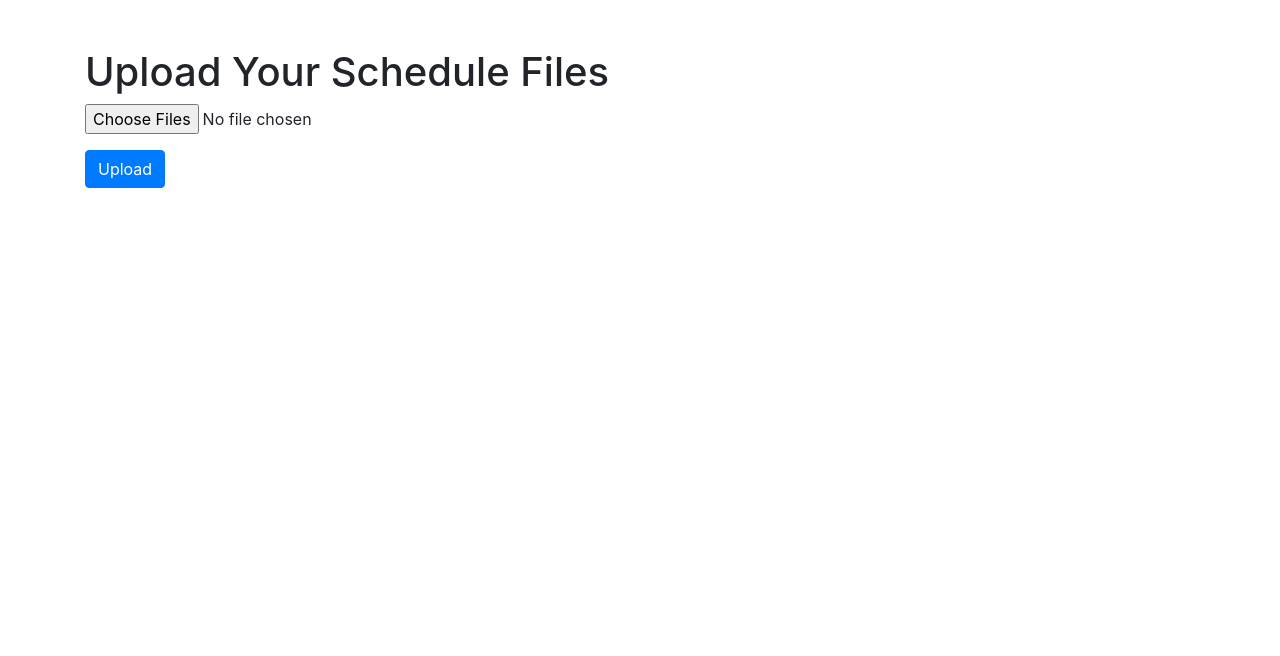
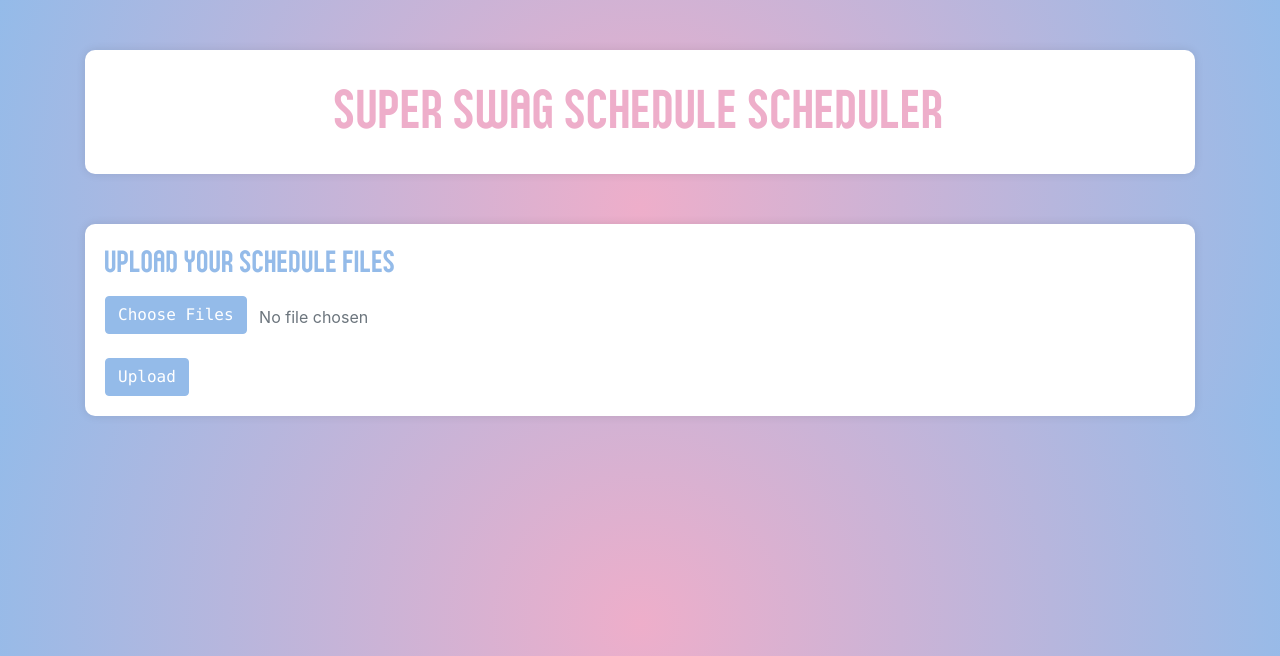
Before and after one commit to Aaron-Reyes-Rodriguez/Hack_UO, a Flask app: page / in a window 1280 px wide. Shown: the top 656 px of the page. Run offline with Flask 3, Linux system fonts and the light colour scheme; some libraries are stand-ins or nearby versions.

Commit message:
front end

```diff
--- a/quackhacks/static/index.css
+++ b/quackhacks/static/index.css
@@ -0,0 +1,57 @@
+@import 'node_modules/bootstrap/scss/bootstrap';
+
+/* Uploading my own font */
+@font-face {
+    font-family: 'Hilumions Sans';
+    src: url('HILUMIONSANSDEMO.ttf') format('opentype');
+}
+
+
+body {
+    background: radial-gradient(circle, rgba(238,174,202,1) 0%, rgba(148,187,233,1) 100%);
+}
+
+.container_header {
+    margin-top: 50px;
+    padding: 10px;
+    background-color: white;
+    border-radius: 10px;
+    box-shadow: 0 0 10px rgba(0, 0, 0, 0.1);
+}
+
+.container_body {
+    margin-top: 50px;
+    padding-top: 10px;
+    padding-bottom: 20px;
+    padding-left: 20px;
+    padding-right: 20px;
+    background-color: white;
+    border-radius: 10px;
+    box-shadow: 0 0 10px rgba(0, 0, 0, 0.1);
+}
+
+/* website title */
+h1 {
+    text-align: center;
+    font-family: 'Hilumions Sans';
+    color: rgba(238,174,202,1);
+    font-size:80px;
+}
+
+/* subheading */
+h2 {
+    text-align: left;
+    font-family: 'Hilumions Sans';
+    color: rgba(148,187,233,1);
+    font-size:45px;
+}
+
+/* buttons */
+.btn-primary {
+    font-family: "Lucida Console", monospace;
+    background-color: rgba(148,187,233,1); /* Bootstrap primary blue */
+    border-color: rgba(148,187,233,1);
+}
+.btn-primary:hover {
+    background-color: rgba(93, 131, 176, 0.8);
+}
--- a/quackhacks/templates/index.html
+++ b/quackhacks/templates/index.html
@@ -5,19 +5,30 @@
     <meta name="viewport" content="width=device-width, initial-scale=1.0">
     <link href="https://stackpath.bootstrapcdn.com/bootstrap/4.5.2/css/bootstrap.min.css" rel="stylesheet">
     <title>Schedule Planner</title>
+    <link rel="stylesheet" type="text/css" href="{{ url_for('static', filename='index.css') }}">
 </head>
 <body>
-    <div class="container mt-5">
-        <h1>Upload Your Schedule Files</h1>
-        <form action="/upload" method="post" enctype="multipart/form-data">
-            <div class="form-group">
-                <input type="file" class="form-control-file" name="scheduleFiles" multiple required>
-            </div>
-            <button type="submit" class="btn btn-primary">Upload</button>
-        </form>
+    <div class="container">
+        <div class="container_header">
+            <h1>Super Swag Schedule Scheduler</h1>
+        </div>
+        <div class="container_body">
+            <h2>Upload Your Schedule Files</h2>
+                <div class="form-group">
+                    <input type="file" id="schedule_file" name="schedule_file" multiple required hidden>
+                    <label for="schedule_file" class="btn btn-primary">Choose Files</label>
+                    <span id="file_name" class="ml-2 text-muted">No file chosen</span>
+                        <script>
+                            document.getElementById('schedule_file').addEventListener('change', function () {
+                                const file_name = Array.from(this.files).map(file => file.name).join(', ');
+                                document.getElementById('file_name').textContent = file_name || 'No file chosen';
+                            });
+                        </script>
+                </div>
+                <button type="submit" class="btn btn-primary">Upload</button>
+            </form>
+        </div>
     </div>
-    <script src="https://code.jquery.com/jquery-3.5.1.slim.min.js"></script>
-    <script src="https://cdn.jsdelivr.net/npm/@popperjs/core@2.9.2/dist/umd/popper.min.js"></script>
-    <script src="https://stackpath.bootstrapcdn.com/bootstrap/4.5.2/js/bootstrap.min.js"></script>
 </body>
+
 </html>
```
Also changed, not shown: quackhacks/static/HILUMIONSANSDEMO.ttf (added).
